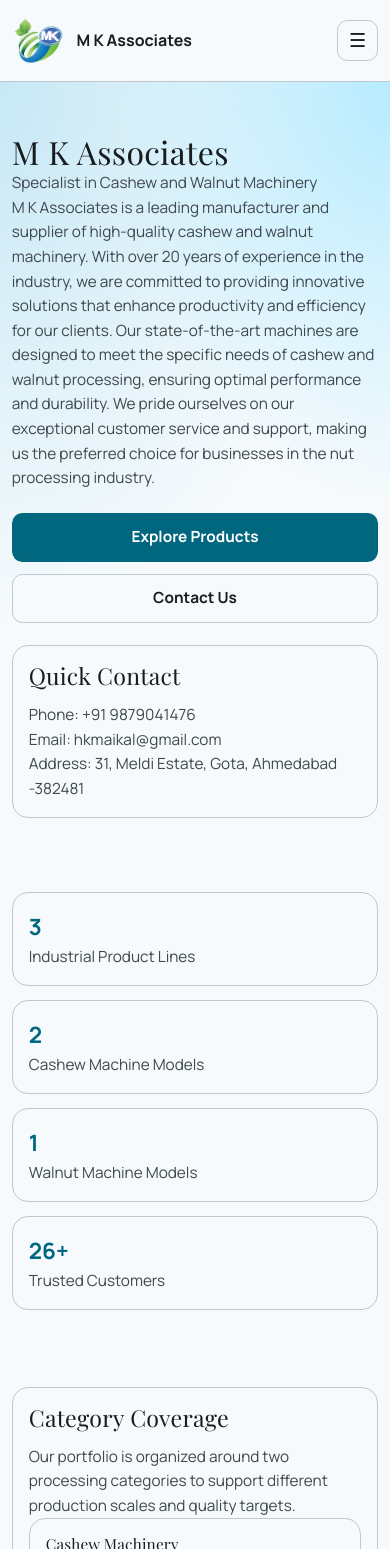
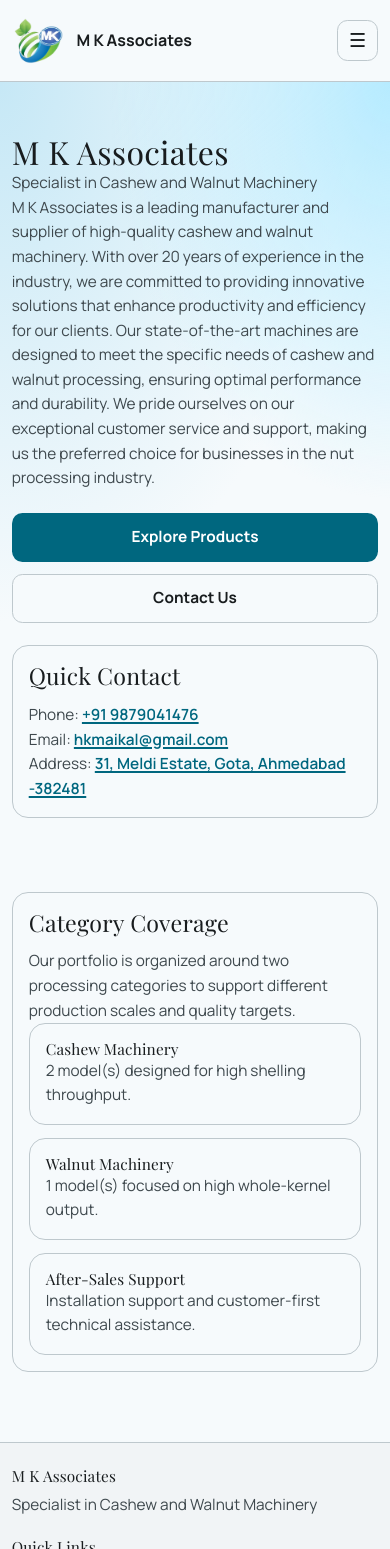
Before and after one commit to Himay-Patel/mk-associates, a Next.js app in the folder client/: page / in a window 390 px wide. Shown: the top 1549 px of the page. Built offline with nearby package versions, Linux system fonts and the light colour scheme; a web font is replaced by a local one.

Commit message:
fix: improve mobile nav and contact links
- make mobile nav toggle class deterministic and widen mobile breakpoint

- add clickable quick contact links on home

- fix walnut image file extension path

- remove static export image config to use default Next image behavior

```diff
--- a/client/next.config.ts
+++ b/client/next.config.ts
@@ -3,10 +3,6 @@
 const nextConfig: NextConfig = {
   /* config options here */
   reactCompiler: true,
-  output: 'export',
-  images: {
-    unoptimized: true,
-  }
 };
 
 export default nextConfig;
--- a/client/src/app/globals.css
+++ b/client/src/app/globals.css
@@ -508,7 +508,7 @@
   }
 }
 
-@media (max-width: 900px) {
+@media (max-width: 1024px) {
   .shell {
     width: min(var(--content-max-width), 94vw);
   }
@@ -541,6 +541,8 @@
     flex-direction: column;
     align-items: stretch;
     gap: 0.35rem;
+    position: relative;
+    z-index: 30;
     width: 100%;
     padding: 0.2rem 0 0.35rem;
     overflow: visible;
--- a/client/src/app/page.tsx
+++ b/client/src/app/page.tsx
@@ -7,6 +7,9 @@
 export default function Home() {
   const cashewCount = products.filter((product) => product.type === "cashew").length;
   const walnutCount = products.filter((product) => product.type === "walnut").length;
+  const mapSearchUrl = `https://www.google.com/maps?q=${companyDetails.coordinates.latitude},${companyDetails.coordinates.longitude}`;
+  const phoneHref = `tel:${companyDetails.phone.replace(/\s+/g, "")}`;
+  const emailHref = `mailto:${companyDetails.email}`;
 
   return (
     <>
@@ -32,14 +35,20 @@
 
           <aside className="panel border-outline-variant bg-surface-container text-on-surface">
             <h2 className="section-title text-on-surface">Quick Contact</h2>
-            <p className="muted text-on-surface-variant">Phone: {companyDetails.phone}</p>
-            <p className="muted text-on-surface-variant">Email: {companyDetails.email}</p>
-            <p className="muted text-on-surface-variant">Address: {companyDetails.address}</p>
+            <p className="muted text-on-surface-variant">
+              Phone: <a className="contact-link" href={phoneHref}>{companyDetails.phone}</a>
+            </p>
+            <p className="muted text-on-surface-variant">
+              Email: <a className="contact-link" href={emailHref}>{companyDetails.email}</a>
+            </p>
+            <p className="muted text-on-surface-variant">
+              Address: <a className="contact-link" href={mapSearchUrl} target="_blank" rel="noreferrer">{companyDetails.address}</a>
+            </p>
           </aside>
         </div>
       </section>
 
-      <section className="section bg-background text-foreground">
+      {/* <section className="section bg-background text-foreground">
         <div className="shell stats">
           <article className="panel border-outline-variant bg-surface-container">
             <strong className="text-primary">{products.length}</strong>
@@ -58,7 +67,7 @@
             <span className="muted text-on-surface-variant">Trusted Customers</span>
           </article>
         </div>
-      </section>
+      </section> */}
 
       <section className="section bg-background text-foreground">
         <div className="shell panel border-outline-variant bg-surface-container-low">
--- a/client/src/components/site-header.tsx
+++ b/client/src/components/site-header.tsx
@@ -172,7 +172,7 @@
 
         <nav
           id="main-navigation"
-          className={`main-nav ${mobileMenuOpen ? "is-open" : ""}`}
+          className={mobileMenuOpen ? "main-nav is-open" : "main-nav"}
           aria-label="Main navigation"
         >
           {navItems.map((item) => {
--- a/client/src/data/products.ts
+++ b/client/src/data/products.ts
@@ -52,7 +52,7 @@
         'name': 'Walnut Shelling Line - 600',
         'type': 'walnut',
         'keyFeatures': 'Working parts use S.S. 304, and the machine structure is built in stainless steel. The machine is controlled by a PLC programmer, with control functions and running parameters displayed on a 7-inch touch screen.',
-        'image': '/products/walnut/wsl-600.jpg',
+        'image': '/products/walnut/wsl-600.jpeg',
         'specifications': {
             'capacity': '500-600 kg/hr',
             'dimension': 'L9m X W3m X H4m',
```
